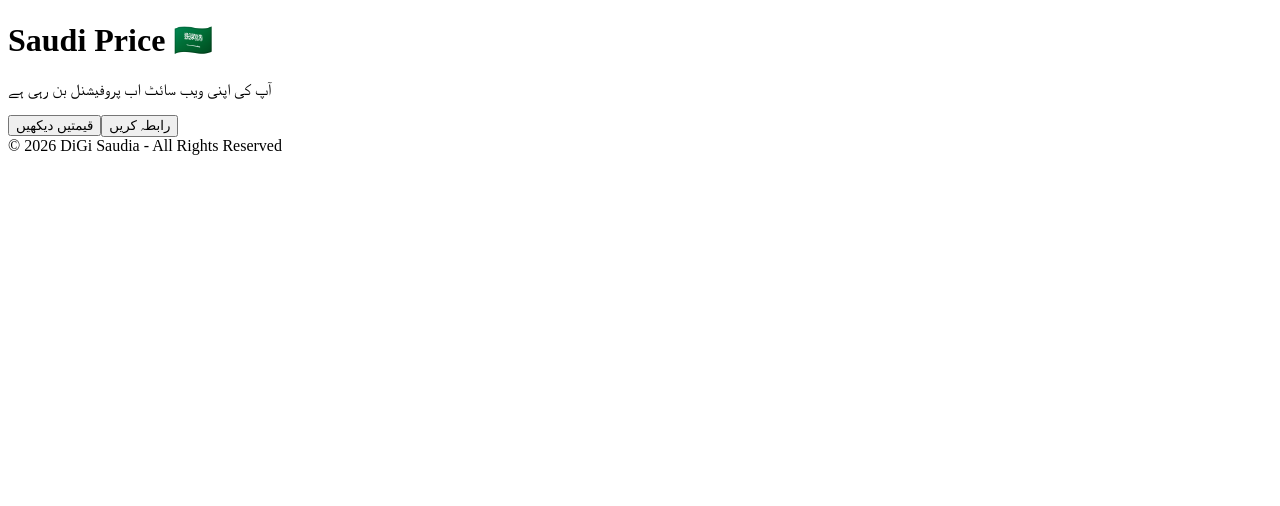
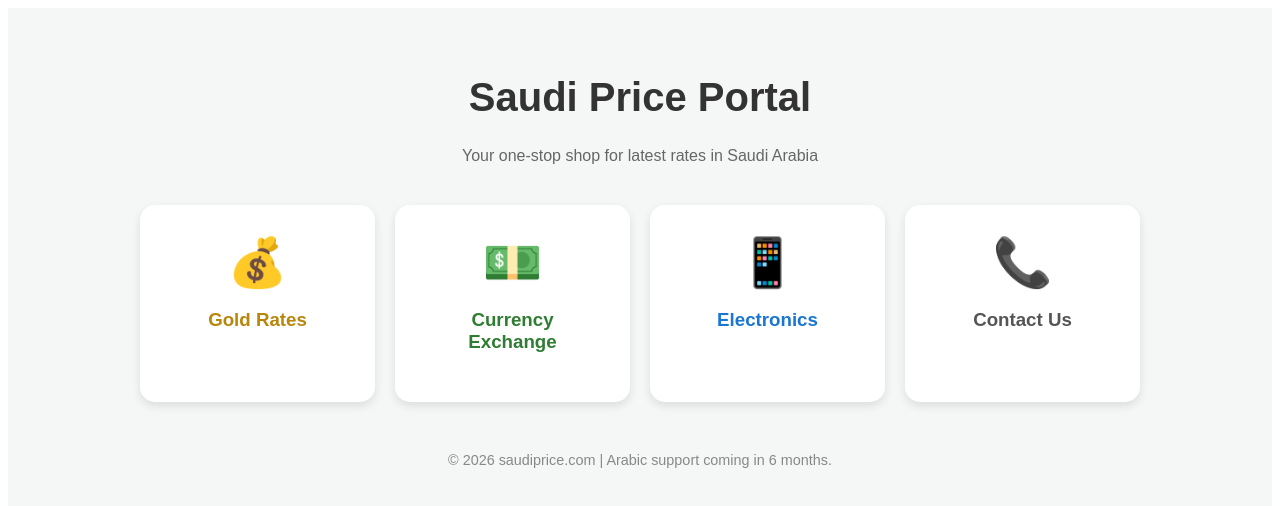
Before and after one commit to DiGiSaudia/saudirate, a Next.js app: page / in a window 1280 px wide. Shown: the top 506 px of the page. Built offline with nearby package versions, Linux system fonts and the light colour scheme.

Commit message:
added professional home page with cards

```diff
--- a/app/page.tsx
+++ b/app/page.tsx
@@ -1,24 +1,36 @@
+import React from 'react';
+
 export default function Home() {
+  const categories = [
+    { title: "Gold Rates", link: "/gold-rates", color: "#b8860b", icon: "💰" },
+    { title: "Currency Exchange", link: "/currency", color: "#2e7d32", icon: "💵" },
+    { title: "Electronics", link: "/electronics", color: "#1976d2", icon: "📱" },
+    { title: "Contact Us", link: "/contact", color: "#555", icon: "📞" },
+  ];
+
   return (
-    <div className="min-h-screen bg-gray-100 flex flex-col items-center justify-center p-4">
-      <div className="bg-white p-8 rounded-2xl shadow-xl text-center border-t-4 border-blue-600">
-        <h1 className="text-4xl font-bold text-blue-600 mb-4">
-          Saudi Price 🇸🇦
-        </h1>
-        <p className="text-xl text-gray-600 mb-6">
-          آپ کی اپنی ویب سائٹ اب پروفیشنل بن رہی ہے
-        </p>
-        <div className="space-x-4">
-          <button className="bg-blue-600 text-white px-6 py-2 rounded-lg hover:bg-blue-700 transition">
-            قیمتیں دیکھیں
-          </button>
-          <button className="border border-blue-600 text-blue-600 px-6 py-2 rounded-lg hover:bg-blue-50 transition">
-            رابطہ کریں
-          </button>
-        </div>
+    <div style={{ padding: "40px 20px", fontFamily: "Arial, sans-serif", textAlign: "center", backgroundColor: "#f4f7f6", minHeight: "100vh" }}>
+      <h1 style={{ color: "#333", fontSize: "2.5rem" }}>Saudi Price Portal</h1>
+      <p style={{ color: "#666", marginBottom: "40px" }}>Your one-stop shop for latest rates in Saudi Arabia</p>
+
+      <div style={{ display: "grid", gridTemplateColumns: "repeat(auto-fit, minmax(200px, 1fr))", gap: "20px", maxWidth: "1000px", margin: "0 auto" }}>
+        {categories.map((cat, i) => (
+          <a key={i} href={cat.link} style={{
+            textDecoration: "none",
+            padding: "30px",
+            backgroundColor: "white",
+            borderRadius: "15px",
+            boxShadow: "0 4px 10px rgba(0,0,0,0.1)",
+            transition: "transform 0.2s"
+          }}>
+            <div style={{ fontSize: "3rem", marginBottom: "10px" }}>{cat.icon}</div>
+            <h3 style={{ color: cat.color }}>{cat.title}</h3>
+          </a>
+        ))}
       </div>
-      <footer className="mt-8 text-gray-500 text-sm">
-        © 2026 DiGi Saudia - All Rights Reserved
+
+      <footer style={{ marginTop: "50px", color: "#888", fontSize: "0.9rem" }}>
+        <p>© 2026 saudiprice.com | Arabic support coming in 6 months.</p>
       </footer>
     </div>
   );
```
